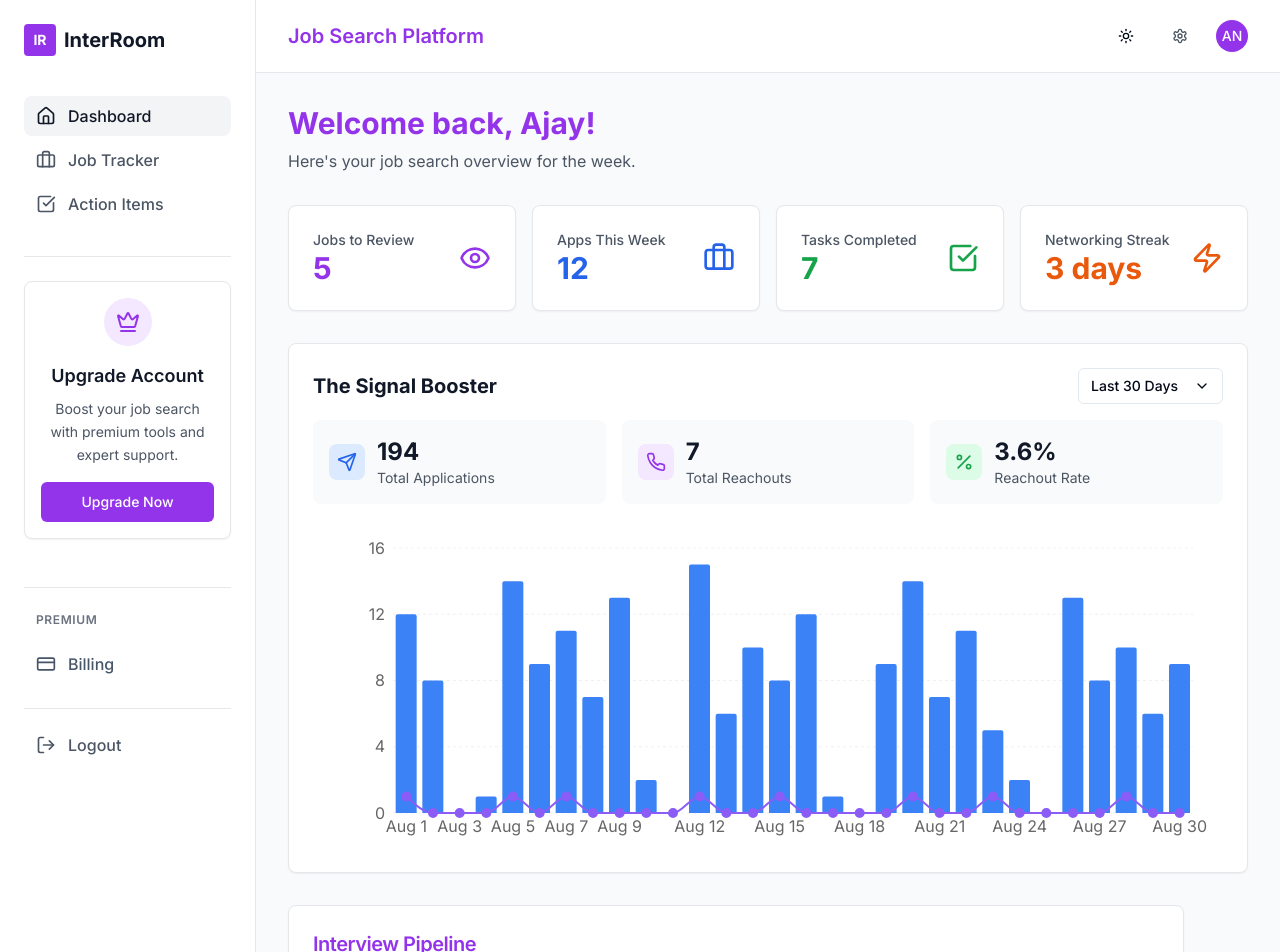
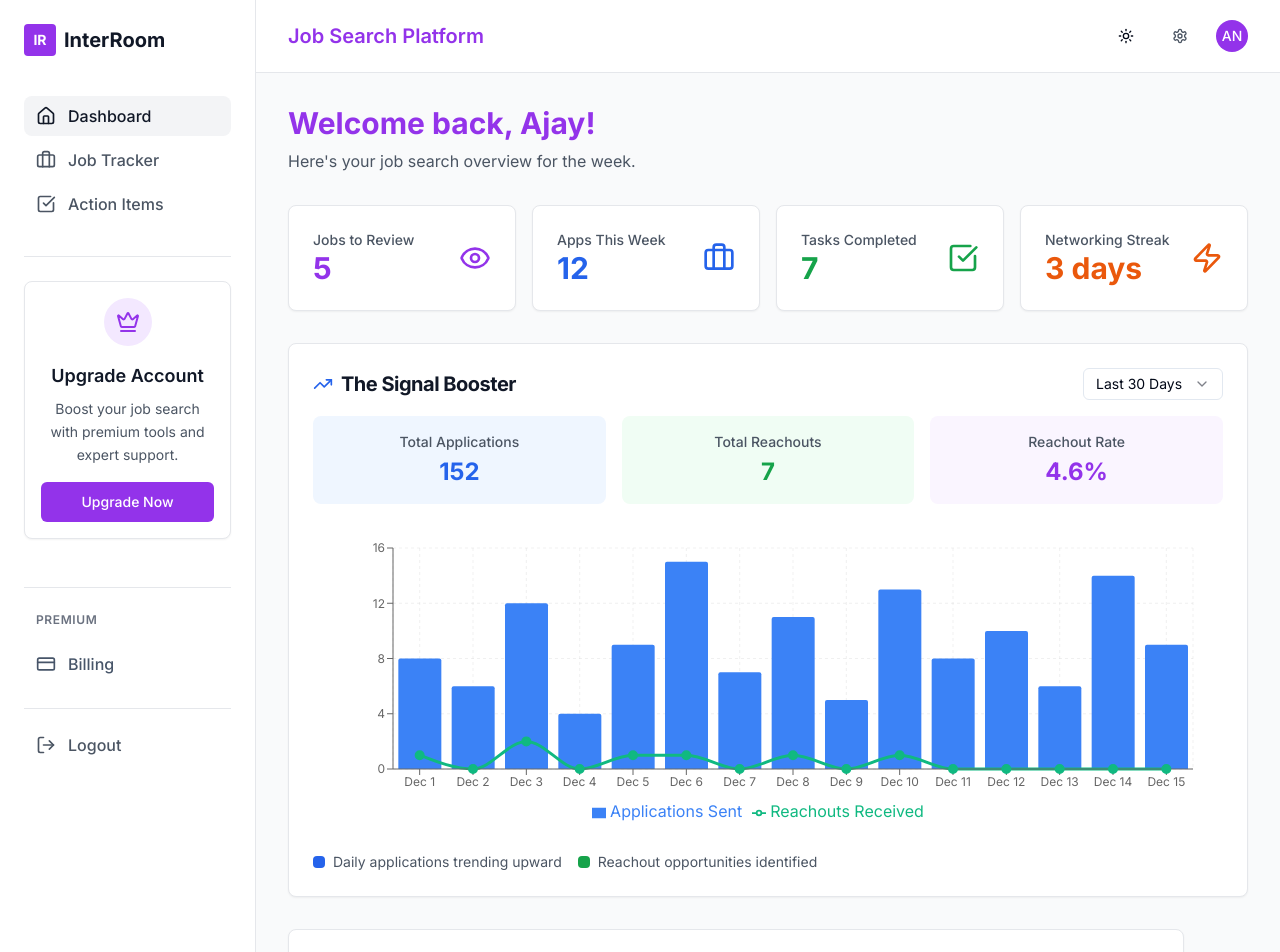
Before and after one commit to interroom-product/action-items, a Next.js app: page /dashboard in a window 1280 px wide. Shown: the top 952 px of the page. Built offline with nearby package versions, Linux system fonts and the light colour scheme.

Commit message:
refactor: restore v2 state in v5
Update project files and restore previous state from v2.

Co-authored-by: null <215475725+interroom-product@users.noreply.github.com>

```diff
--- a/app/dashboard/page.tsx
+++ b/app/dashboard/page.tsx
@@ -92,7 +92,9 @@ export default function DashboardPage() {
           </Card>
         </div>
 
-        <SignalBoosterCard />
+        <div className="max-w-6xl">
+          <SignalBoosterCard />
+        </div>
 
         <div className="max-w-4xl">
           <InterviewPipeline interviews={mockInterviews} />
--- a/components/signal-booster-card.tsx
+++ b/components/signal-booster-card.tsx
@@ -1,127 +1,114 @@
 "use client"
 
-import { Card, CardContent, CardHeader } from "@/components/ui/card"
-import { Button } from "@/components/ui/button"
-import { ChevronDown, Send, Phone, Percent } from "lucide-react"
-import { Bar, Line, XAxis, YAxis, CartesianGrid, Tooltip, ResponsiveContainer, ComposedChart } from "recharts"
+import { Card, CardContent, CardHeader, CardTitle } from "@/components/ui/card"
+import { Select, SelectContent, SelectItem, SelectTrigger, SelectValue } from "@/components/ui/select"
+import { ComposedChart, Bar, Line, XAxis, YAxis, CartesianGrid, Tooltip, Legend, ResponsiveContainer } from "recharts"
+import { TrendingUp } from "lucide-react"
 
-const jobSearchData = [
-  { date: "Aug 1", applications: 12, reachouts: 1 },
-  { date: "Aug 2", applications: 8, reachouts: 0 },
-  { date: "Aug 3", applications: 0, reachouts: 0 },
-  { date: "Aug 4", applications: 1, reachouts: 0 },
-  { date: "Aug 5", applications: 14, reachouts: 1 },
-  { date: "Aug 6", applications: 9, reachouts: 0 },
-  { date: "Aug 7", applications: 11, reachouts: 1 },
-  { date: "Aug 8", applications: 7, reachouts: 0 },
-  { date: "Aug 9", applications: 13, reachouts: 0 },
-  { date: "Aug 10", applications: 2, reachouts: 0 },
-  { date: "Aug 11", applications: 0, reachouts: 0 },
-  { date: "Aug 12", applications: 15, reachouts: 1 },
-  { date: "Aug 13", applications: 6, reachouts: 0 },
-  { date: "Aug 14", applications: 10, reachouts: 0 },
-  { date: "Aug 15", applications: 8, reachouts: 1 },
-  { date: "Aug 16", applications: 12, reachouts: 0 },
-  { date: "Aug 17", applications: 1, reachouts: 0 },
-  { date: "Aug 18", applications: 0, reachouts: 0 },
-  { date: "Aug 19", applications: 9, reachouts: 0 },
-  { date: "Aug 20", applications: 14, reachouts: 1 },
-  { date: "Aug 21", applications: 7, reachouts: 0 },
-  { date: "Aug 22", applications: 11, reachouts: 0 },
-  { date: "Aug 23", applications: 5, reachouts: 1 },
-  { date: "Aug 24", applications: 2, reachouts: 0 },
-  { date: "Aug 25", applications: 0, reachouts: 0 },
-  { date: "Aug 26", applications: 13, reachouts: 0 },
-  { date: "Aug 27", applications: 8, reachouts: 0 },
-  { date: "Aug 28", applications: 10, reachouts: 1 },
-  { date: "Aug 29", applications: 6, reachouts: 0 },
-  { date: "Aug 30", applications: 9, reachouts: 0 },
+// Mock data for the last 30 days
+const chartData = [
+  { date: "Dec 1", applications: 8, reachouts: 1 },
+  { date: "Dec 2", applications: 6, reachouts: 0 },
+  { date: "Dec 3", applications: 12, reachouts: 2 },
+  { date: "Dec 4", applications: 4, reachouts: 0 },
+  { date: "Dec 5", applications: 9, reachouts: 1 },
+  { date: "Dec 6", applications: 15, reachouts: 1 },
+  { date: "Dec 7", applications: 7, reachouts: 0 },
+  { date: "Dec 8", applications: 11, reachouts: 1 },
+  { date: "Dec 9", applications: 5, reachouts: 0 },
+  { date: "Dec 10", applications: 13, reachouts: 1 },
+  { date: "Dec 11", applications: 8, reachouts: 0 },
+  { date: "Dec 12", applications: 10, reachouts: 0 },
+  { date: "Dec 13", applications: 6, reachouts: 0 },
+  { date: "Dec 14", applications: 14, reachouts: 0 },
+  { date: "Dec 15", applications: 9, reachouts: 0 },
 ]
-
-const CustomTooltip = ({ active, payload, label }: any) => {
-  if (active && payload && payload.length) {
-    return (
-      <div className="bg-gray-900 dark:bg-gray-800 text-white p-3 rounded-lg shadow-lg border border-gray-700">
-        <p className="font-medium">{label}</p>
-        <p className="text-blue-400">Applications: {payload[0]?.value || 0}</p>
-        <p className="text-purple-400">Reachouts: {payload[1]?.value || 0}</p>
-      </div>
-    )
-  }
-  return null
-}
 
 export function SignalBoosterCard() {
   return (
-    <Card className="bg-white dark:bg-gray-800 border-gray-200 dark:border-gray-700 shadow-sm">
-      <CardHeader className="pb-4">
-        <div className="flex items-center justify-between">
-          <h3 className="text-xl font-bold text-gray-900 dark:text-white">The Signal Booster</h3>
-          <Button variant="outline" size="sm" className="text-sm bg-transparent">
-            Last 30 Days
-            <ChevronDown className="ml-2 h-4 w-4" />
-          </Button>
-        </div>
+    <Card className="bg-white dark:bg-gray-800 border-gray-200 dark:border-gray-700">
+      <CardHeader className="flex flex-row items-center justify-between space-y-0 pb-4">
+        <CardTitle className="text-xl font-bold text-gray-900 dark:text-white flex items-center gap-2">
+          <TrendingUp className="h-5 w-5 text-blue-600 dark:text-blue-400" />
+          The Signal Booster
+        </CardTitle>
+        <Select defaultValue="30days">
+          <SelectTrigger className="w-[140px] h-8">
+            <SelectValue />
+          </SelectTrigger>
+          <SelectContent>
+            <SelectItem value="7days">Last 7 Days</SelectItem>
+            <SelectItem value="30days">Last 30 Days</SelectItem>
+            <SelectItem value="90days">Last 90 Days</SelectItem>
+          </SelectContent>
+        </Select>
       </CardHeader>
-
       <CardContent className="space-y-6">
-        {/* KPI Summary Row */}
+        {/* Key Statistics */}
         <div className="grid grid-cols-1 sm:grid-cols-3 gap-4">
-          <div className="flex items-center space-x-3 p-4 bg-gray-50 dark:bg-gray-700 rounded-lg">
-            <div className="p-2 bg-blue-100 dark:bg-blue-900 rounded-lg">
-              <Send className="h-5 w-5 text-blue-600 dark:text-blue-400" />
-            </div>
-            <div>
-              <p className="text-2xl font-bold text-gray-900 dark:text-white">194</p>
-              <p className="text-sm text-gray-600 dark:text-gray-400">Total Applications</p>
-            </div>
+          <div className="text-center p-4 bg-blue-50 dark:bg-blue-900/20 rounded-lg">
+            <p className="text-sm font-medium text-gray-600 dark:text-gray-400 mb-1">Total Applications</p>
+            <p className="text-2xl font-bold text-blue-600 dark:text-blue-400">152</p>
           </div>
-
-          <div className="flex items-center space-x-3 p-4 bg-gray-50 dark:bg-gray-700 rounded-lg">
-            <div className="p-2 bg-purple-100 dark:bg-purple-900 rounded-lg">
-              <Phone className="h-5 w-5 text-purple-600 dark:text-purple-400" />
-            </div>
-            <div>
-              <p className="text-2xl font-bold text-gray-900 dark:text-white">7</p>
-              <p className="text-sm text-gray-600 dark:text-gray-400">Total Reachouts</p>
-            </div>
+          <div className="text-center p-4 bg-green-50 dark:bg-green-900/20 rounded-lg">
+            <p className="text-sm font-medium text-gray-600 dark:text-gray-400 mb-1">Total Reachouts</p>
+            <p className="text-2xl font-bold text-green-600 dark:text-green-400">7</p>
           </div>
-
-          <div className="flex items-center space-x-3 p-4 bg-gray-50 dark:bg-gray-700 rounded-lg">
-            <div className="p-2 bg-green-100 dark:bg-green-900 rounded-lg">
-              <Percent className="h-5 w-5 text-green-600 dark:text-green-400" />
-            </div>
-            <div>
-              <p className="text-2xl font-bold text-gray-900 dark:text-white">3.6%</p>
-              <p className="text-sm text-gray-600 dark:text-gray-400">Reachout Rate</p>
-            </div>
+          <div className="text-center p-4 bg-purple-50 dark:bg-purple-900/20 rounded-lg">
+            <p className="text-sm font-medium text-gray-600 dark:text-gray-400 mb-1">Reachout Rate</p>
+            <p className="text-2xl font-bold text-purple-600 dark:text-purple-400">4.6%</p>
           </div>
         </div>
 
-        {/* Chart Area */}
-        <div className="h-80">
+        {/* Chart */}
+        <div className="h-[300px] w-full">
           <ResponsiveContainer width="100%" height="100%">
-            <ComposedChart data={jobSearchData} margin={{ top: 20, right: 30, left: 20, bottom: 5 }}>
-              <CartesianGrid strokeDasharray="3 3" vertical={false} className="opacity-30" />
-              <XAxis
-                dataKey="date"
-                axisLine={false}
-                tickLine={false}
-                className="text-sm text-gray-600 dark:text-gray-400"
+            <ComposedChart
+              data={chartData}
+              margin={{
+                top: 20,
+                right: 30,
+                left: 20,
+                bottom: 5,
+              }}
+            >
+              <CartesianGrid strokeDasharray="3 3" className="opacity-30" />
+              <XAxis dataKey="date" tick={{ fontSize: 12 }} className="text-gray-600 dark:text-gray-400" />
+              <YAxis tick={{ fontSize: 12 }} className="text-gray-600 dark:text-gray-400" />
+              <Tooltip
+                contentStyle={{
+                  backgroundColor: "var(--card)",
+                  border: "1px solid var(--border)",
+                  borderRadius: "8px",
+                  color: "var(--foreground)",
+                }}
+                labelStyle={{ color: "var(--foreground)" }}
               />
-              <YAxis axisLine={false} tickLine={false} className="text-sm text-gray-600 dark:text-gray-400" />
-              <Tooltip content={<CustomTooltip />} />
-              <Bar dataKey="applications" fill="#3b82f6" radius={[2, 2, 0, 0]} name="Applications Sent" />
+              <Legend />
+              <Bar dataKey="applications" fill="#3b82f6" name="Applications Sent" radius={[2, 2, 0, 0]} />
               <Line
                 type="monotone"
                 dataKey="reachouts"
-                stroke="#8b5cf6"
-                strokeWidth={2}
-                dot={{ fill: "#8b5cf6", strokeWidth: 2, r: 4 }}
+                stroke="#10b981"
+                strokeWidth={3}
                 name="Reachouts Received"
+                dot={{ fill: "#10b981", strokeWidth: 2, r: 4 }}
+                activeDot={{ r: 6, stroke: "#10b981", strokeWidth: 2 }}
               />
             </ComposedChart>
           </ResponsiveContainer>
+        </div>
+
+        {/* Additional Insights */}
+        <div className="flex flex-col sm:flex-row gap-4 text-sm text-gray-600 dark:text-gray-400">
+          <div className="flex items-center gap-2">
+            <div className="w-3 h-3 bg-blue-600 rounded"></div>
+            <span>Daily applications trending upward</span>
+          </div>
+          <div className="flex items-center gap-2">
+            <div className="w-3 h-3 bg-green-600 rounded"></div>
+            <span>Reachout opportunities identified</span>
+          </div>
         </div>
       </CardContent>
     </Card>
```
